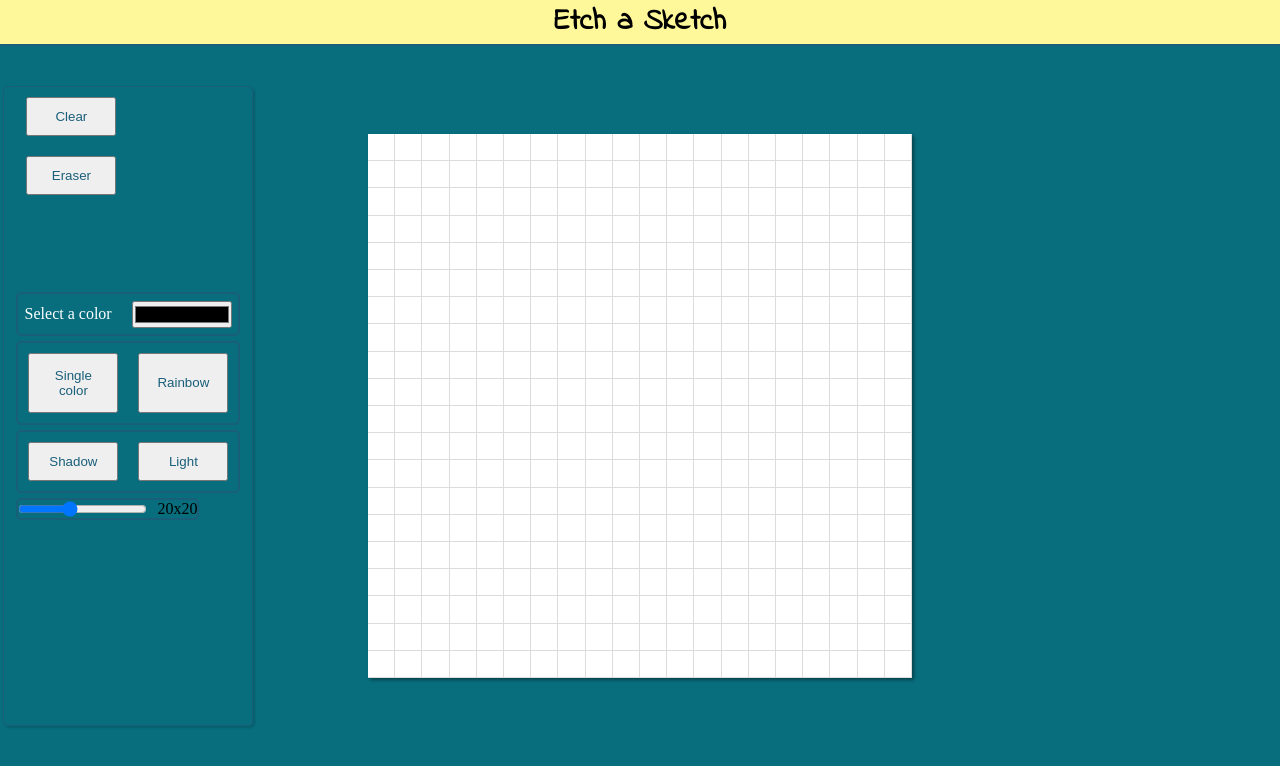
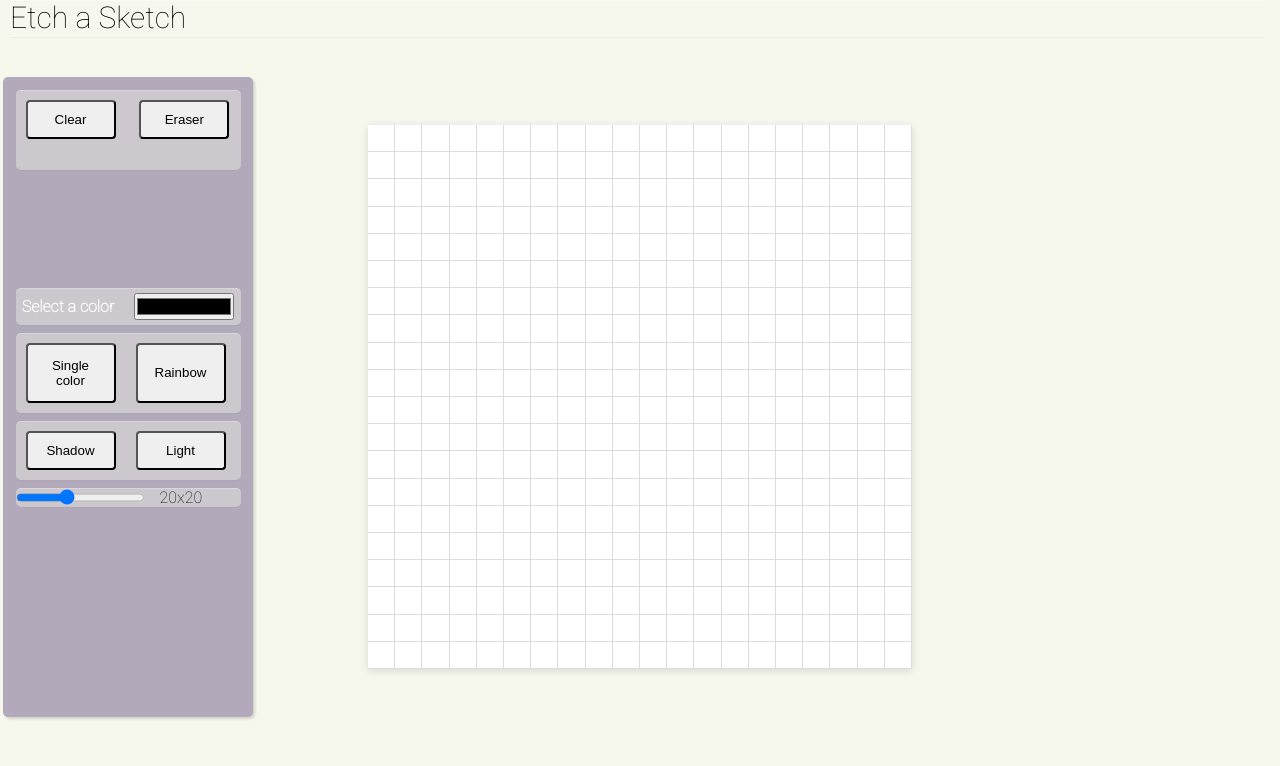
Before and after one commit to apokatastasis1/etch-a-sketch, a plain HTML site: page index.html in a window 1280 px wide. Drawn offline with Linux system fonts and the light colour scheme.

Commit message:
Change UI collor pallete and styles

```diff
--- a/index.html
+++ b/index.html
@@ -11,7 +11,10 @@
 </head>
 <body ondragstart="return false;">
 
-    <header>Etch a Sketch</header>
+    <div class="header-container">
+        <header>Etch a Sketch</header>
+    </div>
+
 
 
     <div class="container">
@@ -39,6 +42,7 @@
             <div class="section inline-button">
                 <button class="btn shadow">Shadow</button>
                 <button class="btn light">Light</button>
+
             </div>
 
             <div class="section range-slider">
--- a/styles.css
+++ b/styles.css
@@ -1,4 +1,4 @@
-@import url('https://fonts.googleapis.com/css2?family=Indie+Flower&family=Press+Start+2P&family=VT323&display=swap');
+@import url('https://fonts.googleapis.com/css2?family=Roboto:wght@100&display=swap');
 
 
 
@@ -20,21 +20,12 @@
 }
 body{
     height: 100vh;
-    background-color: #086E7D
+    background-color: #F6F8ED;
+    font-family: 'Roboto', sans-serif;
 
 
 
-}
 
-header{
-    text-align: center;
-    font-size: 30px;
-    background-color: #FFF89A;
-    font-family: 'Indie Flower', cursive;
-    font-weight: 600;
-    border-bottom: 2px solid rgb(26, 95, 122);
-
-    ;
 }
 
 .container{
@@ -59,7 +50,7 @@ header{
     border-top:1px solid gainsboro;
     rgb(248, 245, 197)*/
 
-    box-shadow: rgba(0, 0, 0, 0.4) 2.4px 2.4px 3.2px;
+    box-shadow: rgba(99, 99, 99, 0.2) 0px 2px 8px 0px;
     grid-template-rows: repeat(var(--grid-rows), 1fr);
     grid-template-columns: repeat(var(--grid-columns), 1fr);
 }
@@ -83,10 +74,11 @@ header{
     margin-right: 80vw;
     height: 80vh;
     width: 250px;
-    gap: 5px;
-    border: 1px solid rgb(26, 95, 122);
+    gap: 8px;
+
     border-radius: 5px;
     box-shadow: rgba(0, 0, 0, 0.15) 1.95px 1.95px 2.6px;
+    background-color: #B2AABB;
 
 
 
@@ -103,6 +95,7 @@ header{
     margin: 10px;
     padding:10px 15px;
     width: 90px;
+    border-radius: 4px;
 
 }
 .rainbow,
@@ -133,12 +126,17 @@ header{
 }
 .clear-container{
 
-    height: 20vh;
+    height: 10vh;
     width: 15vw;
     margin-left: 5%;
-
+    margin-top: 5%;
+    border-radius: 5px;
+    width: 225px;
     position: absolute;
     top: 0;
+    box-shadow: rgba(27, 31, 35, 0.04) 0px 1px 0px, rgba(255, 255, 255, 0.25) 0px 1px 0px inset;
+
+    background-color: #f6f8ed62
 }
 
 .inline-button{
@@ -148,15 +146,16 @@ header{
 }
 .section{
     display: flex;
-    border: 2px solid rgb(26, 95, 122);
+    width: 225px;
     margin-left: 5%;
     border-radius: 5px;
+    background-color: #f6f8ed62;
+
+    box-shadow: rgba(27, 31, 35, 0.04) 0px 1px 0px, rgba(255, 255, 255, 0.25) 0px 1px 0px inset;
 
 }
 
-button{
-    color: rgb(26, 95, 122);
-}
+
 .color-picker{
     margin-bottom: 20px;
 }
@@ -167,8 +166,27 @@ button{
 .colorContainer{
     justify-content: center;
     color: white;
-    padding: 2.5%;
+    padding: 2%;
 }
 .range-slider{
-    gap: 10px;
+    gap: 15px;
 }
+
+
+label{
+    color: white;
+    font-weight: 700;
+}
+
+.header-container{
+    font-size: 30px;
+    /*background-color: #FFF89A;*/
+
+    font-weight: 400;
+    margin-left: 10px;
+    width: 98vw;
+    display: flex;
+    flex: 1;
+    border-bottom: 2px solid #F8F9F1;
+    box-shadow: rgba(27, 31, 35, 0.04) 0px 1px 0px, rgba(255, 255, 255, 0.25) 0px 1px 0px inset;
+}
```
